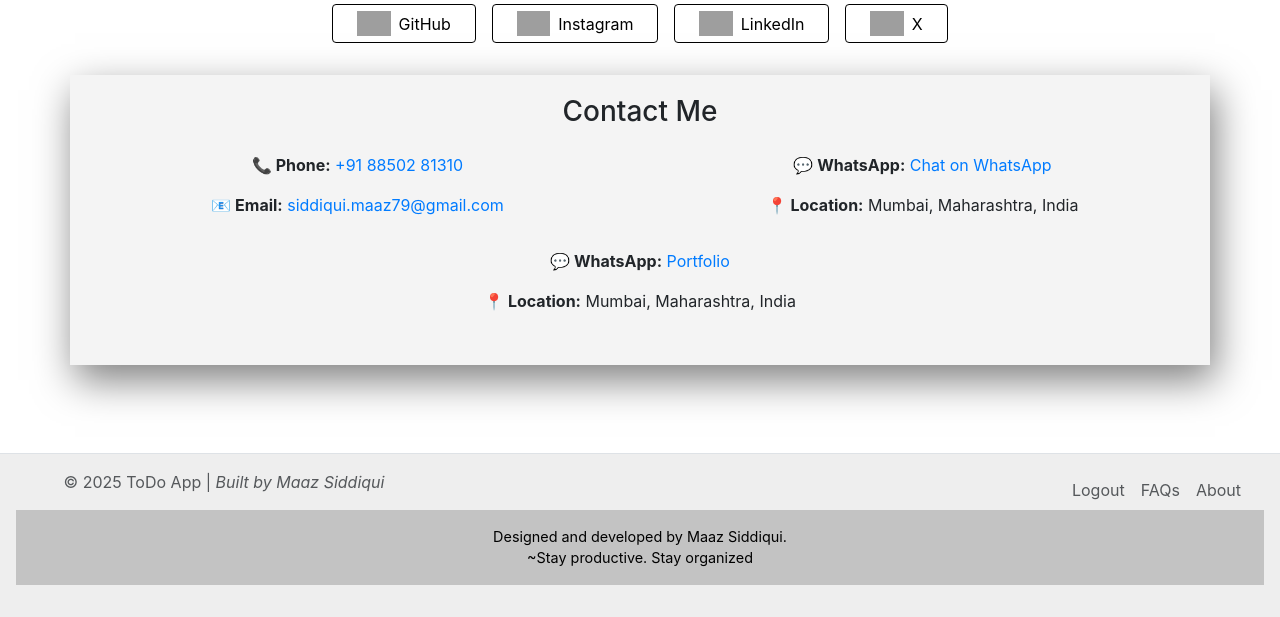
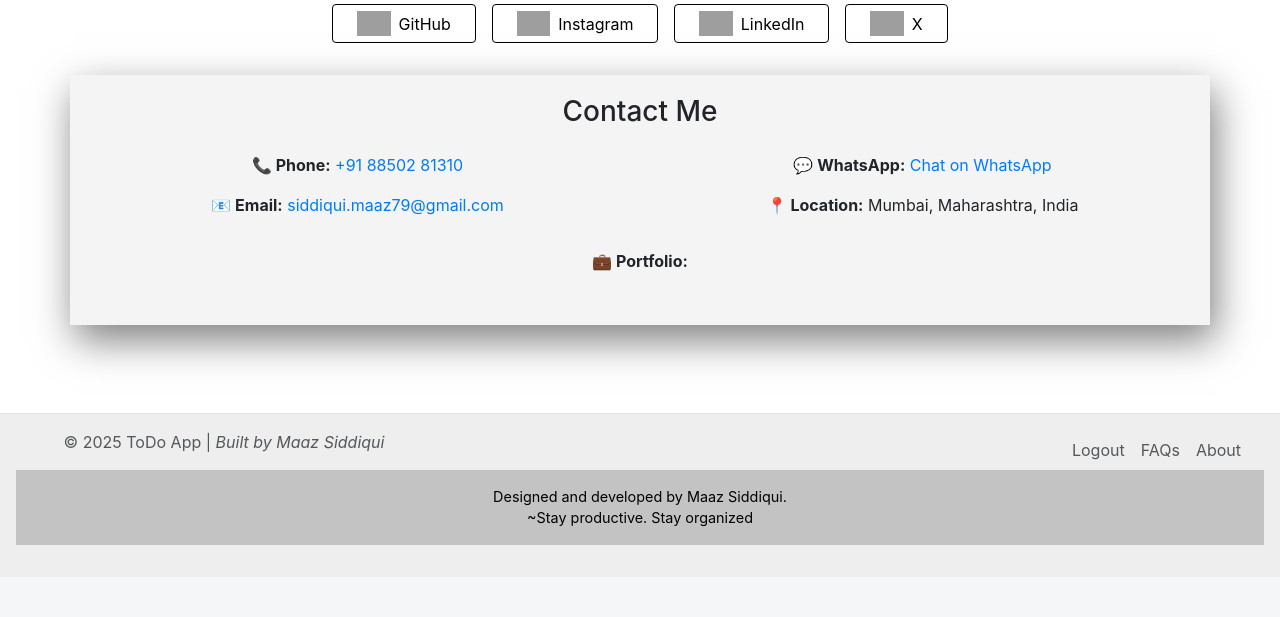
Before and after one commit to maazsiddiqui79/To-Do-App-with-User-Authentication, a Flask app: page /about in a window 1280 px wide. Shown: the part 2169-2786 px from the top of the page. After the commit the page ends 2714 px from the top, so only its background shows below. Run offline with Flask 3, Linux system fonts and the light colour scheme; some libraries are stand-ins or nearby versions; grey boxes are pictures that could not be loaded.

Commit message:
Update connect.html

```diff
--- a/templates/connect.html
+++ b/templates/connect.html
@@ -158,10 +158,10 @@ body %}
 
     <div class="col-12 mb-3">
       <p>
-        <strong>💬 WhatsApp:</strong>
-        <a href="https://the-maaz-portfolio.onrender.com/" target="_blank" class="text-decoration-none">Portfolio</a>
+        <strong>💼 Portfolio:</strong>
+        <a href="https://the-maaz-portfolio.onrender.com/" target="_blank" class="text-decoration-none"></a>
       </p>
-      <p><strong>📍 Location:</strong> Mumbai, Maharashtra, India</p>
+
     </div>
   </div>
 </div>
```
